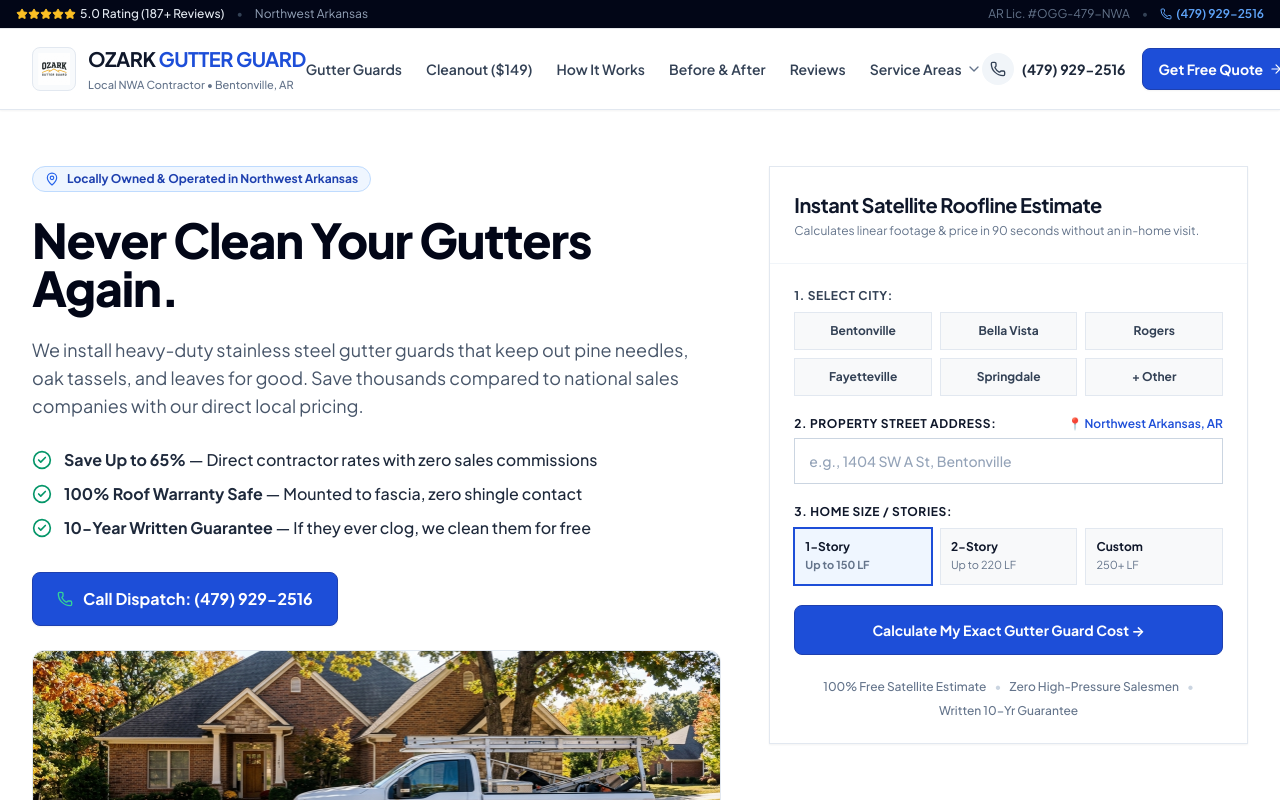
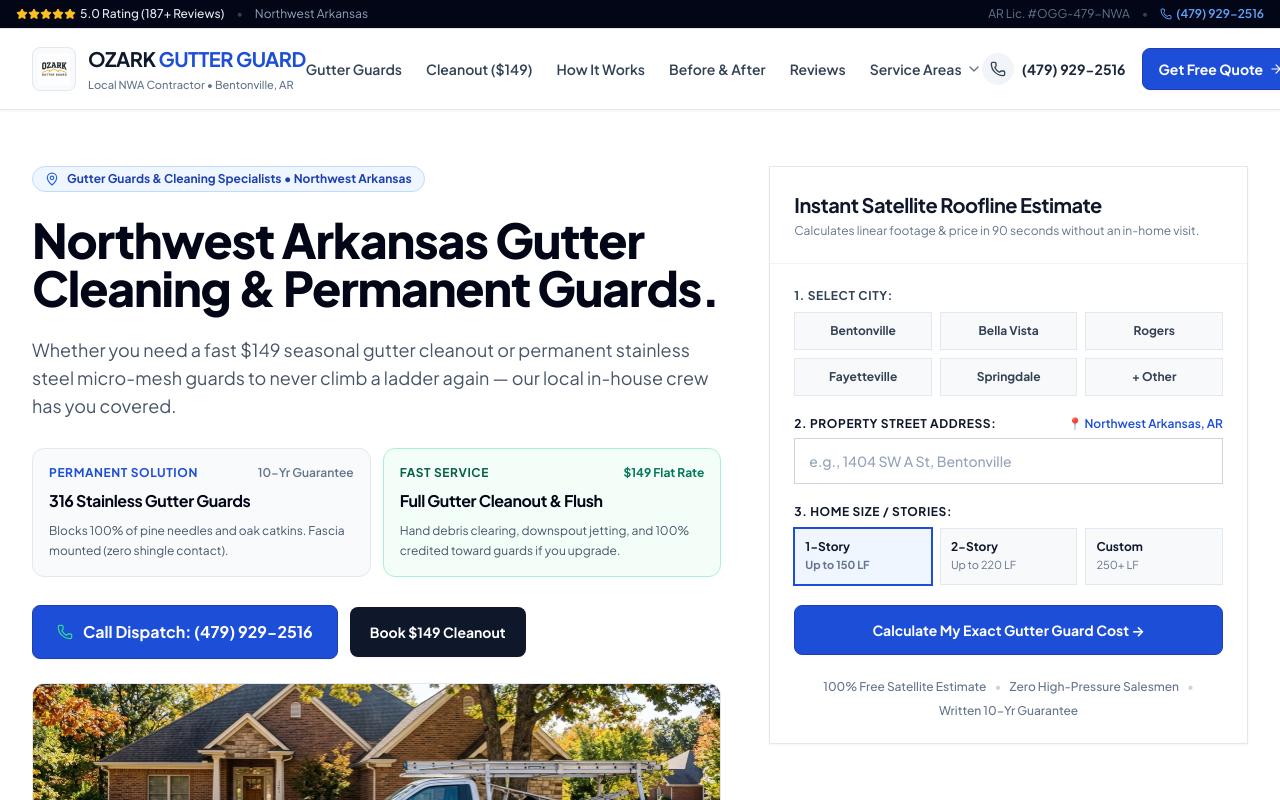
Before and after one commit to deimaxax/ozarkgutterguard, a Next.js app: page / in a window 1280 px wide. Shown: the top 800 px of the page. Built offline with nearby package versions, Linux system fonts and the light colour scheme.

Commit message:
refactor(hero): make headline and value proposition speak directly to BOTH gutter guards and  gutter cleaning immediately

```diff
--- a/src/components/HeroSection.tsx
+++ b/src/components/HeroSection.tsx
@@ -2,7 +2,8 @@
 
 import React from 'react';
 import Image from 'next/image';
-import { Phone, CheckCircle2, MapPin, ShieldCheck, ArrowDown } from 'lucide-react';
+import Link from 'next/link';
+import { Phone, CheckCircle2, MapPin, ShieldCheck, ArrowDown, Sparkles } from 'lucide-react';
 import SatelliteEstimator from './SatelliteEstimator';
 
 interface HeroSectionProps {
@@ -21,43 +22,60 @@ export default function HeroSection({ cityName = 'Northwest Arkansas', customH1,
 
         <div className="grid grid-cols-1 lg:grid-cols-12 gap-10 lg:gap-12 items-start">
 
-          {/* Left Column: Home Services Contractor Proposition */}
+          {/* Left Column: Gutter Guards & Gutter Cleaning Value Proposition */}
           <div className="lg:col-span-7 space-y-6">
 
             {/* Top Local Contractor Badge */}
             <div className="inline-flex items-center gap-2 px-3 py-1 rounded-full bg-blue-50 border border-blue-200 text-blue-800 text-xs font-bold">
               <MapPin className="w-3.5 h-3.5 text-blue-600" />
-              <span>Locally Owned &amp; Operated in {cityName}</span>
+              <span>Gutter Guards &amp; Cleaning Specialists • {cityName}</span>
             </div>
 
             {/* Main Headline */}
             <h1 className="text-3xl sm:text-5xl font-black text-slate-950 tracking-tight leading-[1.12]">
-              {customH1 || `Never Clean Your Gutters Again.`}
+              {customH1 || `Northwest Arkansas Gutter Cleaning & Permanent Guards.`}
             </h1>
 
-            {/* Straightforward Subtitle */}
+            {/* Dual Subtitle: Covers BOTH Guards & Cleaning */}
             <p className="text-base sm:text-lg text-slate-600 leading-relaxed font-normal">
-              {customSub || `We install heavy-duty stainless steel gutter guards that keep out pine needles, oak tassels, and leaves for good. Save thousands compared to national sales companies with our direct local pricing.`}
+              {customSub || `Whether you need a fast $149 seasonal gutter cleanout or permanent stainless steel micro-mesh guards to never climb a ladder again — our local in-house crew has you covered.`}
             </p>
 
-            {/* 3 Clear Homeowner Benefits */}
-            <ul className="space-y-2.5 text-sm sm:text-base text-slate-800 font-medium pt-1">
-              <li className="flex items-center gap-3">
-                <CheckCircle2 className="w-5 h-5 text-emerald-600 shrink-0" />
-                <span><strong>Save Up to 65%</strong> — Direct contractor rates with zero sales commissions</span>
-              </li>
-              <li className="flex items-center gap-3">
-                <CheckCircle2 className="w-5 h-5 text-emerald-600 shrink-0" />
-                <span><strong>100% Roof Warranty Safe</strong> — Mounted to fascia, zero shingle contact</span>
-              </li>
-              <li className="flex items-center gap-3">
-                <CheckCircle2 className="w-5 h-5 text-emerald-600 shrink-0" />
-                <span><strong>10-Year Written Guarantee</strong> — If they ever clog, we clean them for free</span>
-              </li>
-            </ul>
+            {/* 2 Core Service Pillars Side-by-Side */}
+            <div className="grid grid-cols-1 sm:grid-cols-2 gap-3 pt-1">
 
-            {/* Direct Phone Call Button */}
-            <div className="pt-2 flex flex-col sm:flex-row items-stretch sm:items-center gap-3">
+              {/* Option 1: Permanent Guards */}
+              <div className="p-4 rounded-xl bg-slate-50 border border-slate-200 space-y-2">
+                <div className="flex items-center justify-between">
+                  <span className="text-xs font-bold text-blue-700 uppercase tracking-wider">Permanent Solution</span>
+                  <span className="text-xs font-semibold text-slate-500">10-Yr Guarantee</span>
+                </div>
+                <h3 className="font-bold text-slate-950 text-sm sm:text-base">
+                  316 Stainless Gutter Guards
+                </h3>
+                <p className="text-xs text-slate-600 leading-relaxed font-normal">
+                  Blocks 100% of pine needles and oak catkins. Fascia mounted (zero shingle contact).
+                </p>
+              </div>
+
+              {/* Option 2: Fast Cleanout */}
+              <div className="p-4 rounded-xl bg-emerald-50/60 border border-emerald-200 space-y-2">
+                <div className="flex items-center justify-between">
+                  <span className="text-xs font-bold text-emerald-800 uppercase tracking-wider">Fast Service</span>
+                  <span className="text-xs font-bold text-emerald-700">$149 Flat Rate</span>
+                </div>
+                <h3 className="font-bold text-slate-950 text-sm sm:text-base">
+                  Full Gutter Cleanout &amp; Flush
+                </h3>
+                <p className="text-xs text-slate-600 leading-relaxed font-normal">
+                  Hand debris clearing, downspout jetting, and 100% credited toward guards if you upgrade.
+                </p>
+              </div>
+
+            </div>
+
+            {/* Direct Phone Call Button & Quick Links */}
+            <div className="pt-1 flex flex-col sm:flex-row items-stretch sm:items-center gap-3">
               <a
                 href={phoneHref}
                 className="btn-contractor-primary min-h-[50px] px-6 py-3.5 text-base font-bold flex items-center justify-center gap-2.5 shadow-sm transition"
@@ -66,18 +84,17 @@ export default function HeroSection({ cityName = 'Northwest Arkansas', customH1,
                 <span>Call Dispatch: {phoneDisplay}</span>
               </a>
 
-              <a
-                href="#estimate-form"
-                className="sm:hidden min-h-[48px] px-5 py-3 rounded-lg bg-slate-100 border border-slate-300 text-slate-900 text-sm font-bold flex items-center justify-center gap-2"
+              <Link
+                href="/gutter-cleaning"
+                className="min-h-[50px] px-5 py-3.5 rounded-lg bg-slate-900 hover:bg-slate-800 text-white text-sm font-bold flex items-center justify-center gap-2 transition shadow-sm"
               >
-                <span>Calculate Cost Online Below</span>
-                <ArrowDown className="w-4 h-4" />
-              </a>
+                <span>Book $149 Cleanout</span>
+              </Link>
             </div>
 
             {/* Crew Image Card */}
             <div className="rounded-xl overflow-hidden border border-slate-200 bg-white shadow-2xs">
-              <div className="relative h-44 sm:h-52 w-full bg-slate-100">
+              <div className="relative h-40 sm:h-48 w-full bg-slate-100">
                 <Image
                   src="/images/contractor_truck.jpg"
                   alt="Ozark Gutter Guard service truck in Northwest Arkansas"
@@ -95,7 +112,7 @@ export default function HeroSection({ cityName = 'Northwest Arkansas', customH1,
 
           </div>
 
-          {/* Right Column: INSTANT SATELLITE QUOTE FORM (Immediate data entry, zero wasted time) */}
+          {/* Right Column: INSTANT QUOTE FORM (Supports Both Guards & Cleanout) */}
           <div id="estimate-form" className="lg:col-span-5 lg:sticky lg:top-24 scroll-mt-20">
             <SatelliteEstimator initialCity={cityName} />
           </div>
```
